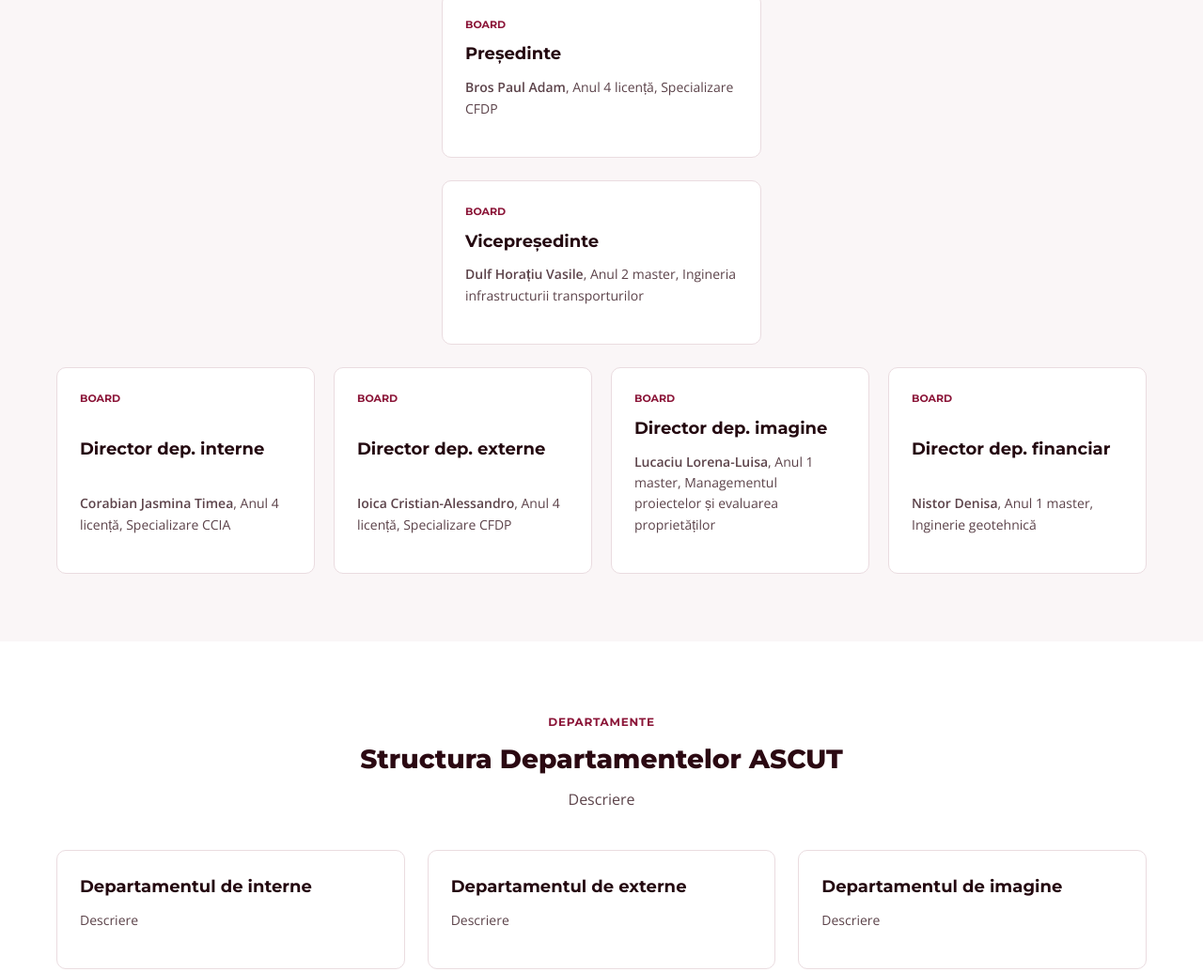
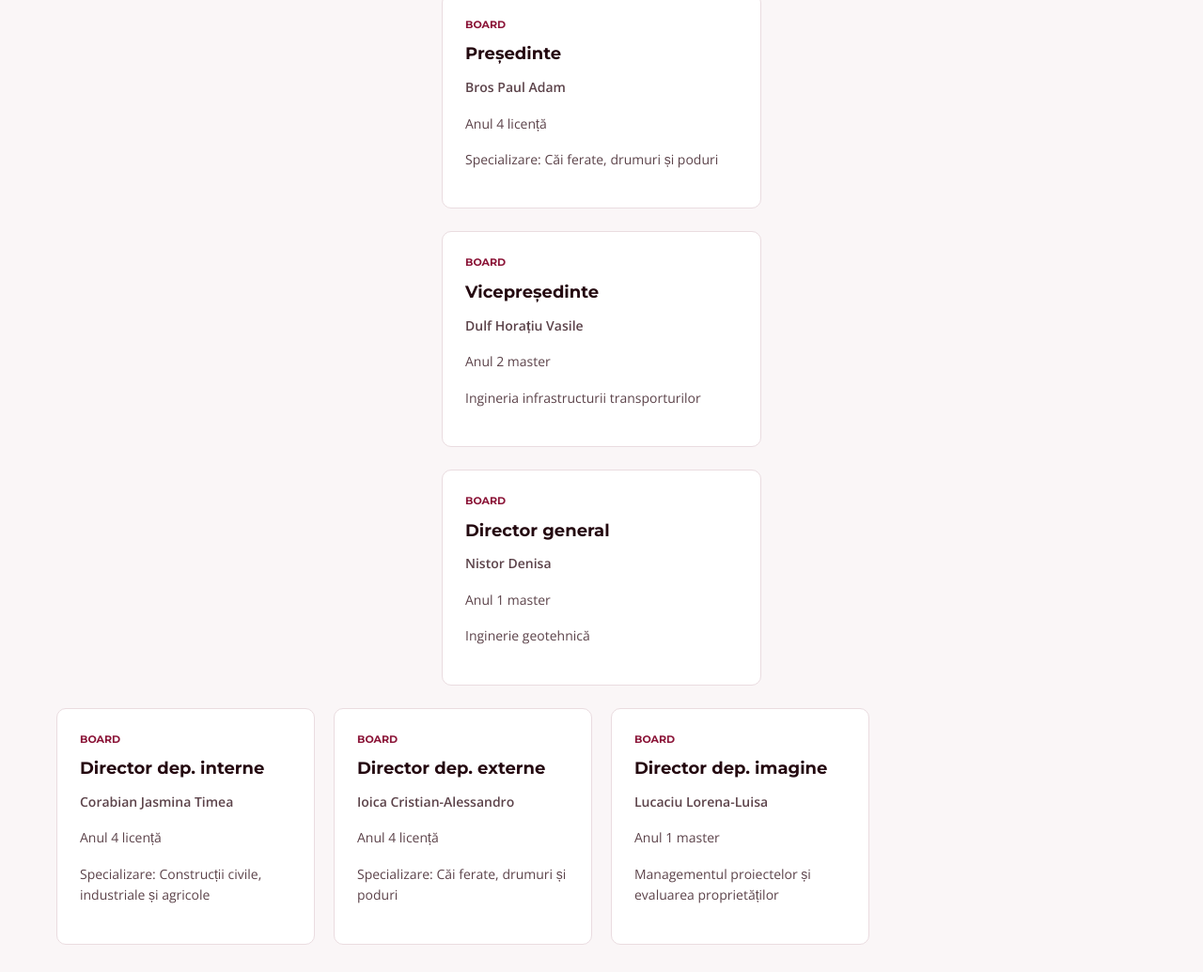
Before and after one commit to StancaRaul/ASCUT---site-oficial, a plain HTML site: page Pagini Principale/despre.html in a window 1280 px wide. Shown: the part 867-1902 px from the top of the page at 94% size. Drawn offline with nearby package versions, Linux system fonts and the light colour scheme.

Commit message:
Update despre.html

```diff
--- a/Pagini Principale/despre.html
+++ b/Pagini Principale/despre.html
@@ -78,7 +78,9 @@
                 <div class="team-card board-president-card">
                     <span class="role-tag">Board</span>
                     <h3>Președinte</h3>
-                    <p><b>Bros Paul Adam</b>, Anul 4 licență, Specializare CFDP</p>
+                    <p><b>Bros Paul Adam</b></p>
+                    <p>Anul 4 licență</p>
+                    <p>Specializare: Căi ferate, drumuri și poduri</p>
                 </div>
             </div>
 
@@ -86,7 +88,19 @@
                 <div class="team-card board-president-card">
                     <span class="role-tag">Board</span>
                     <h3>Vicepreședinte</h3>
-                    <p><b>Dulf Horațiu Vasile</b>, Anul 2 master, Ingineria infrastructurii transporturilor</p>
+                    <p><b>Dulf Horațiu Vasile</b></p>
+                    <p>Anul 2 master</p>
+                    <p>Ingineria infrastructurii transporturilor</p>
+                </div>
+            </div>
+
+            <div class="board-president-row">
+                <div class="team-card board-president-card">
+                    <span class="role-tag">Board</span>
+                    <h3>Director general</h3>
+                    <p><b>Nistor Denisa</b></p>
+                    <p>Anul 1 master</p>
+                    <p>Inginerie geotehnică</p>
                 </div>
             </div>
 
@@ -94,22 +108,23 @@
                     <div class="team-card">
                         <span class="role-tag">Board</span>
                         <h3>Director dep. interne</h3>
-                    <p><b>Corabian Jasmina Timea</b>, Anul 4 licență, Specializare CCIA</p>
+                        <p><b>Corabian Jasmina Timea</b></p>
+                        <p>Anul 4 licență</p>
+                        <p>Specializare: Construcții civile, industriale și agricole</p>
                     </div>
                     <div class="team-card">
                         <span class="role-tag">Board</span>
                         <h3>Director dep. externe</h3>
-                    <p><b>Ioica Cristian-Alessandro</b>, Anul 4 licență, Specializare CFDP</p>
+                        <p><b>Ioica Cristian-Alessandro</b></p>
+                        <p>Anul 4 licență</p>
+                        <p>Specializare: Căi ferate, drumuri și poduri</p>
                     </div>
                     <div class="team-card">
                         <span class="role-tag">Board</span>
                         <h3>Director dep. imagine</h3>
-                    <p><b>Lucaciu Lorena-Luisa</b>, Anul 1 master, Managementul proiectelor și evaluarea proprietăților</p>
-                </div>
-                <div class="team-card">
-                    <span class="role-tag">Board</span>
-                    <h3>Director dep. financiar</h3>
-                    <p><b>Nistor Denisa</b>, Anul 1 master, Inginerie geotehnică</p>
+                        <p><b>Lucaciu Lorena-Luisa</b>
+                        <p>Anul 1 master</p>
+                        <p>Managementul proiectelor și evaluarea proprietăților</p>
                     </div>
                 </div>
             </div>
```
Lines whose indentation alone changed are shown as unchanged.
